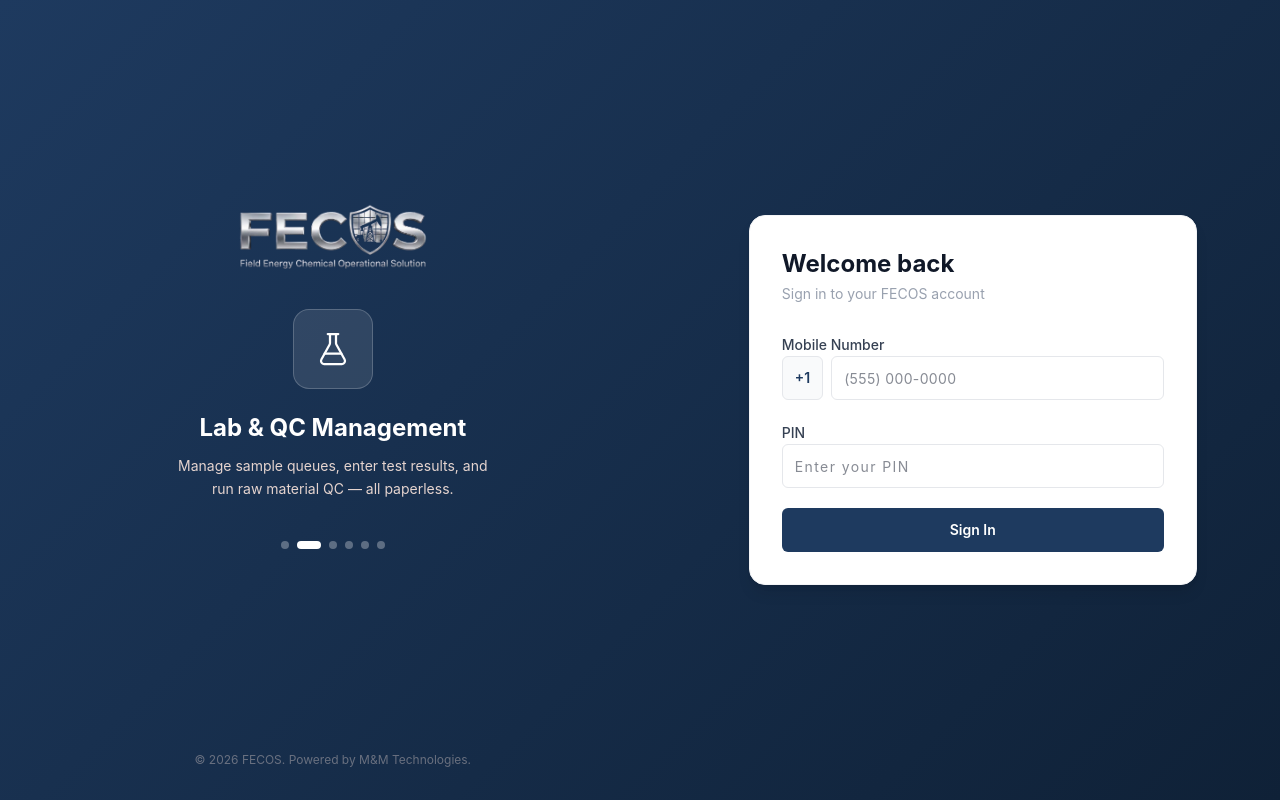
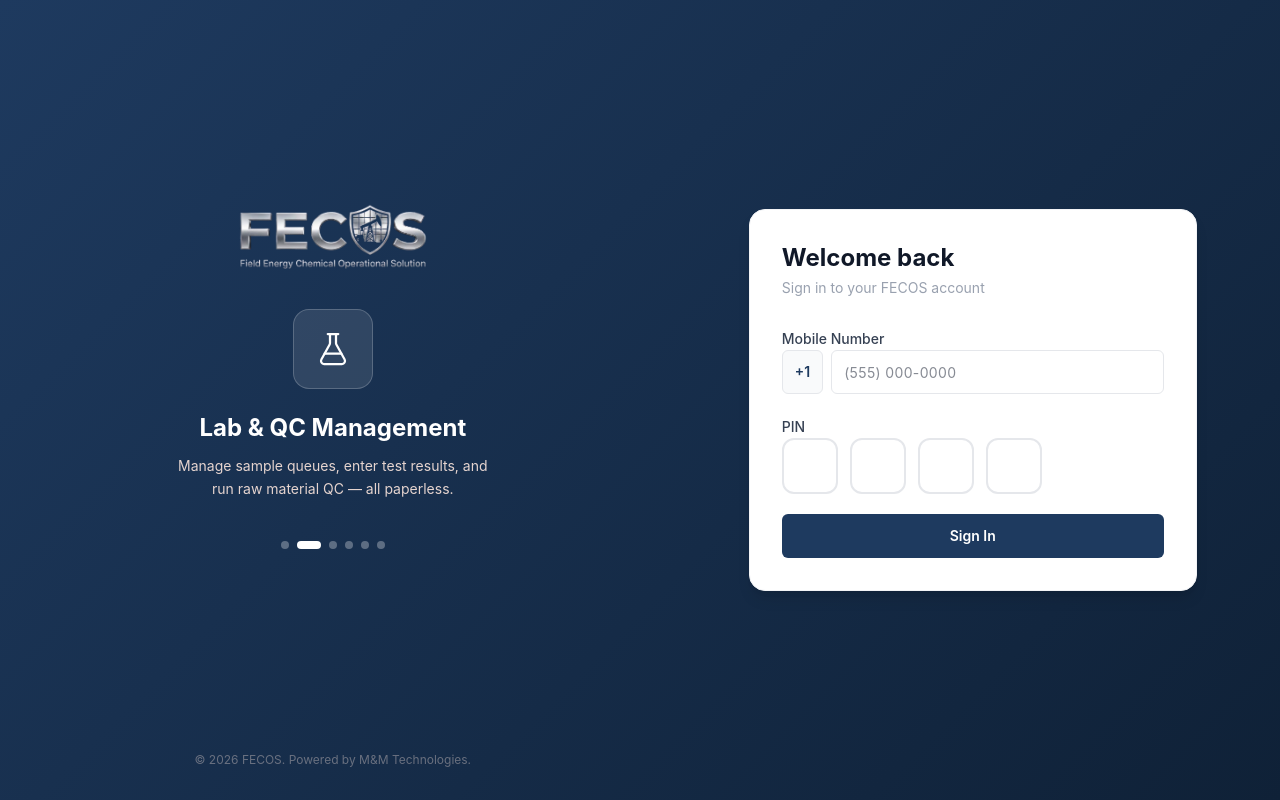
Before and after one commit to Manu43236/fecoserp, a React (Vite) app in the folder fecos-web/: page /login in a window 1280 px wide. Built offline with nearby package versions, Linux system fonts and the light colour scheme.

Commit message:
login page updated

```diff
--- a/fecos-web/src/pages/auth/LoginPage.tsx
+++ b/fecos-web/src/pages/auth/LoginPage.tsx
@@ -1,4 +1,4 @@
-import { useState, useEffect, useRef } from 'react'
+import { useState, useEffect, useRef, useCallback } from 'react'
 import { useNavigate } from 'react-router-dom'
 import { useForm } from 'react-hook-form'
 import { z } from 'zod'
@@ -116,9 +116,70 @@ function formatPhoneInput(raw: string): string {
 
 const schema = z.object({
   mobileNumber: z.string().regex(/^\d{10}$/, 'Enter a valid 10-digit mobile number'),
-  pin:          z.string().min(4, 'PIN must be at least 4 digits').regex(/^\d+$/, 'Digits only'),
+  pin:          z.string().length(4, 'Enter your 4-digit PIN').regex(/^\d+$/, 'Digits only'),
 })
 type FormData = z.infer<typeof schema>
+
+function PinInput({ value, onChange, error, primaryColor }: {
+  value: string
+  onChange: (pin: string) => void
+  error?: string
+  primaryColor: string
+}) {
+  const refs = [useRef<HTMLInputElement>(null), useRef<HTMLInputElement>(null), useRef<HTMLInputElement>(null), useRef<HTMLInputElement>(null)]
+  const digits = value.split('').concat(['', '', '', '']).slice(0, 4)
+
+  const handleKey = useCallback((i: number, e: React.KeyboardEvent<HTMLInputElement>) => {
+    if (e.key === 'Backspace') {
+      e.preventDefault()
+      const next = digits.map((d, idx) => idx === i ? '' : d).join('')
+      onChange(next)
+      if (i > 0) refs[i - 1].current?.focus()
+    }
+  }, [digits, onChange])
+
+  const handleChange = useCallback((i: number, e: React.ChangeEvent<HTMLInputElement>) => {
+    const char = e.target.value.replace(/\D/g, '').slice(-1)
+    const next = digits.map((d, idx) => idx === i ? char : d).join('')
+    onChange(next)
+    if (char && i < 3) refs[i + 1].current?.focus()
+  }, [digits, onChange])
+
+  const handlePaste = useCallback((e: React.ClipboardEvent) => {
+    const pasted = e.clipboardData.getData('text').replace(/\D/g, '').slice(0, 4)
+    onChange(pasted)
+    const focusIdx = Math.min(pasted.length, 3)
+    refs[focusIdx].current?.focus()
+    e.preventDefault()
+  }, [onChange])
+
+  return (
+    <div className="space-y-1.5">
+      <label className="text-sm font-medium text-gray-700">PIN</label>
+      <div className="flex gap-3 justify-start">
+        {digits.map((d, i) => (
+          <input
+            key={i}
+            ref={refs[i]}
+            type="password"
+            inputMode="numeric"
+            maxLength={1}
+            value={d}
+            onChange={e => handleChange(i, e)}
+            onKeyDown={e => handleKey(i, e)}
+            onPaste={handlePaste}
+            autoComplete="off"
+            className={`w-14 h-14 text-center text-xl rounded-xl border-2 outline-none transition focus:ring-2 focus:ring-opacity-30 ${
+              error ? 'border-red-400' : d ? 'border-gray-400' : 'border-gray-200'
+            }`}
+            style={d ? { borderColor: primaryColor } : undefined}
+          />
+        ))}
+      </div>
+      {error && <p className="text-red-500 text-xs">{error}</p>}
+    </div>
+  )
+}
 
 export function LoginPage() {
   const [loading, setLoading] = useState(false)
@@ -247,22 +308,12 @@ export function LoginPage() {
                 )}
               </div>
 
-              {/* PIN — visible */}
-              <div className="space-y-1.5">
-                <label className="text-sm font-medium text-gray-700">PIN</label>
-                <input
-                  {...register('pin')}
-                  type="text"
-                  inputMode="numeric"
-                  maxLength={6}
-                  placeholder="Enter your PIN"
-                  autoComplete="off"
-                  className={`w-full h-11 px-3 text-sm rounded-md border outline-none transition tracking-widest focus:ring-2 focus:ring-red-100 ${errors.pin ? 'border-red-400' : 'border-gray-200'}`}
-                />
-                {errors.pin && (
-                  <p className="text-red-500 text-xs">{errors.pin.message}</p>
-                )}
-              </div>
+              <PinInput
+                value={watch('pin') ?? ''}
+                onChange={v => setValue('pin', v, { shouldValidate: false })}
+                error={errors.pin?.message}
+                primaryColor={colors.primaryColor}
+              />
 
               <button
                 type="submit"
```
